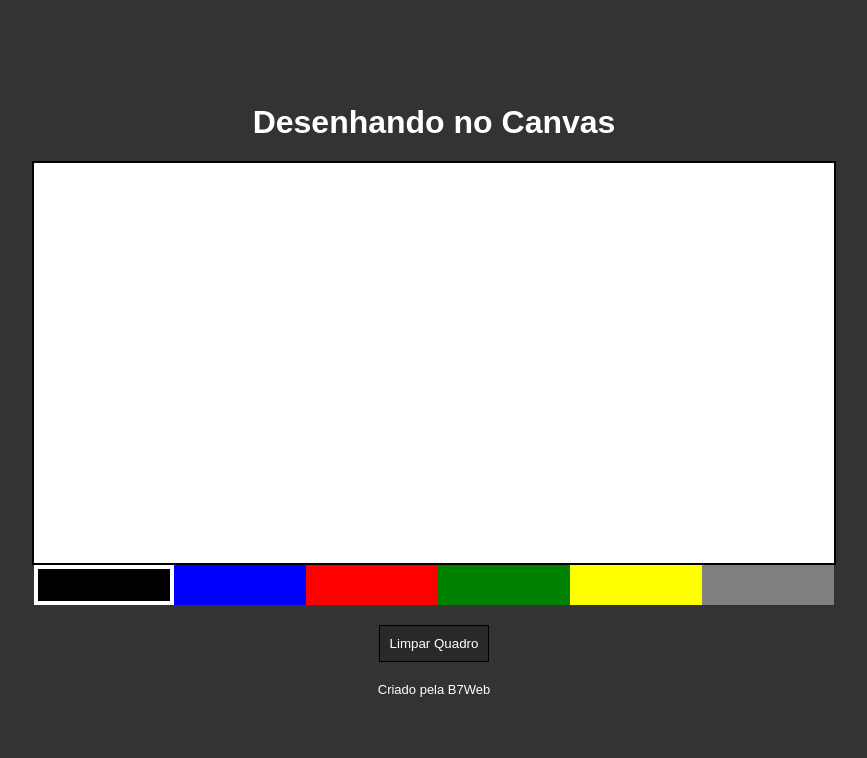
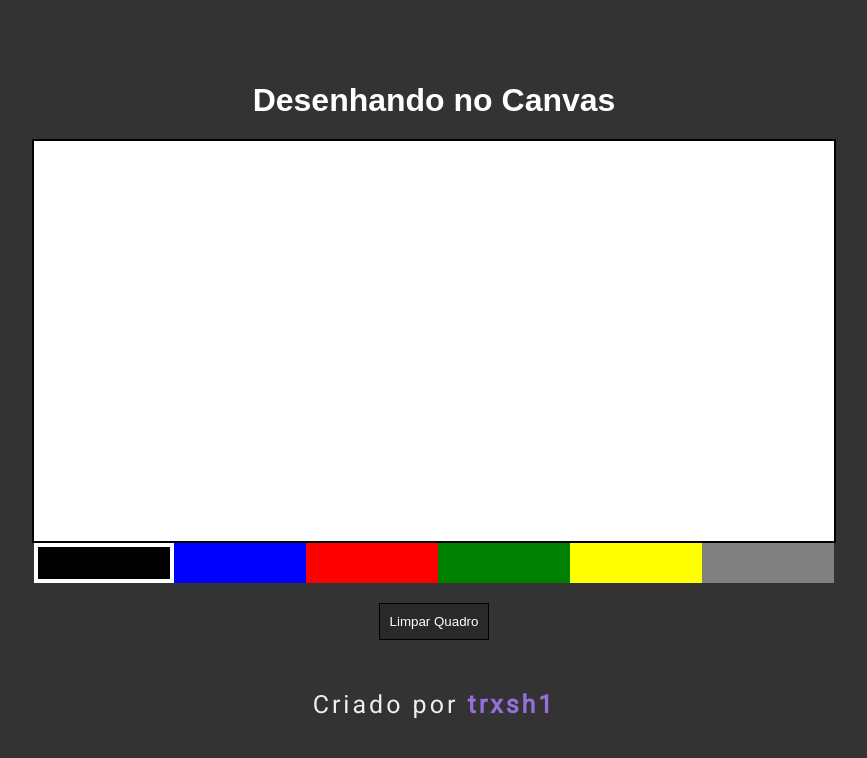
Before and after one commit to trxsh1DEV/white-board, a plain HTML site: page index.html in a window 1280 px wide. Shown: the whole page, without its empty margins (206-1073 px from the left). Drawn offline with Linux system fonts and the light colour scheme.

Commit message:
correction footer

```diff
--- a/assets/styles/style.css
+++ b/assets/styles/style.css
@@ -48,7 +48,23 @@ h1 {
 }
 
 footer {
-    margin-top: 20px;
-    color: #FFF;
-    font-size: 13px;
+    font-family: 'Roboto', sans-serif;
+    letter-spacing: 3px;
+    font-size: 25px;
+    margin-top: 50px;
+    text-shadow: 1px 2px 2px #333;
+    color: #EEE;
 }
+footer a {
+    color: mediumpurple;
+    /* color: mediumorchid; */
+    text-shadow: none;
+    font-weight: bold;
+    text-decoration: none;
+    transition: all 0.6s cubic-bezier(0.165, 0.84, 0.44, 1);
+    display: inline-block;
+}
+footer a:hover{
+    padding-left: 6px;
+    transform:scale(1.25,1.25);
+}
--- a/index.html
+++ b/index.html
@@ -4,6 +4,7 @@
     <meta charset="UTF-8">
     <meta http-equiv="X-UA-Compatible" content="IE=edge">
     <meta name="viewport" content="width=device-width, initial-scale=1.0">
+    <link rel="preconnect" href="https://fonts.googleapis.com"><link rel="preconnect" href="https://fonts.gstatic.com" crossorigin><link href="https://fonts.googleapis.com/css2?family=Roboto&display=swap" rel="stylesheet">
     <title>Desenhando no Canvas</title>
     <link rel="stylesheet" href="./assets/styles/style.css" />
 </head>
@@ -23,7 +24,7 @@
 
     <button class="clear">Limpar Quadro</button>
 
-    <footer>Criado pela B7Web</footer>
+    <footer>Criado por <a target="_blank" href="https://github.com/trxsh1DEV?tab=repositories">trxsh1</a></footer>
 
     <script src="./assets/js/script.js"></script>
 </body>
```
